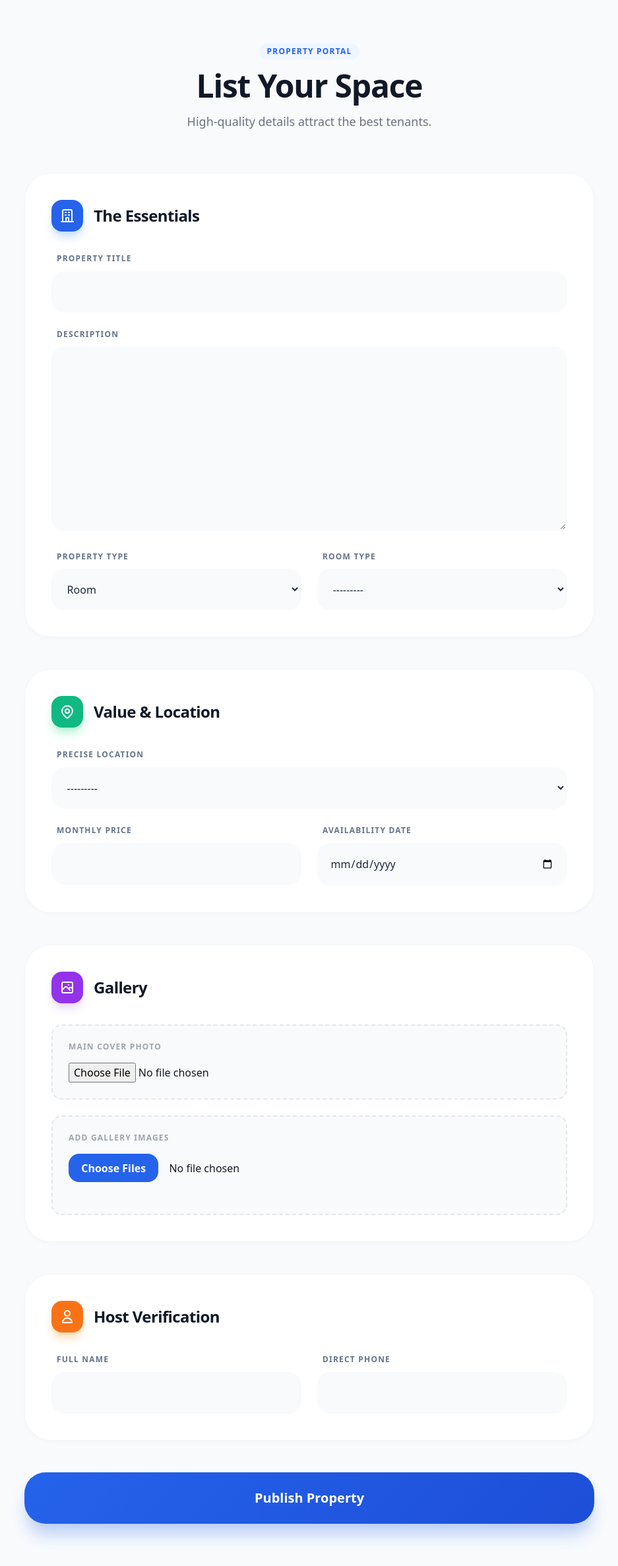
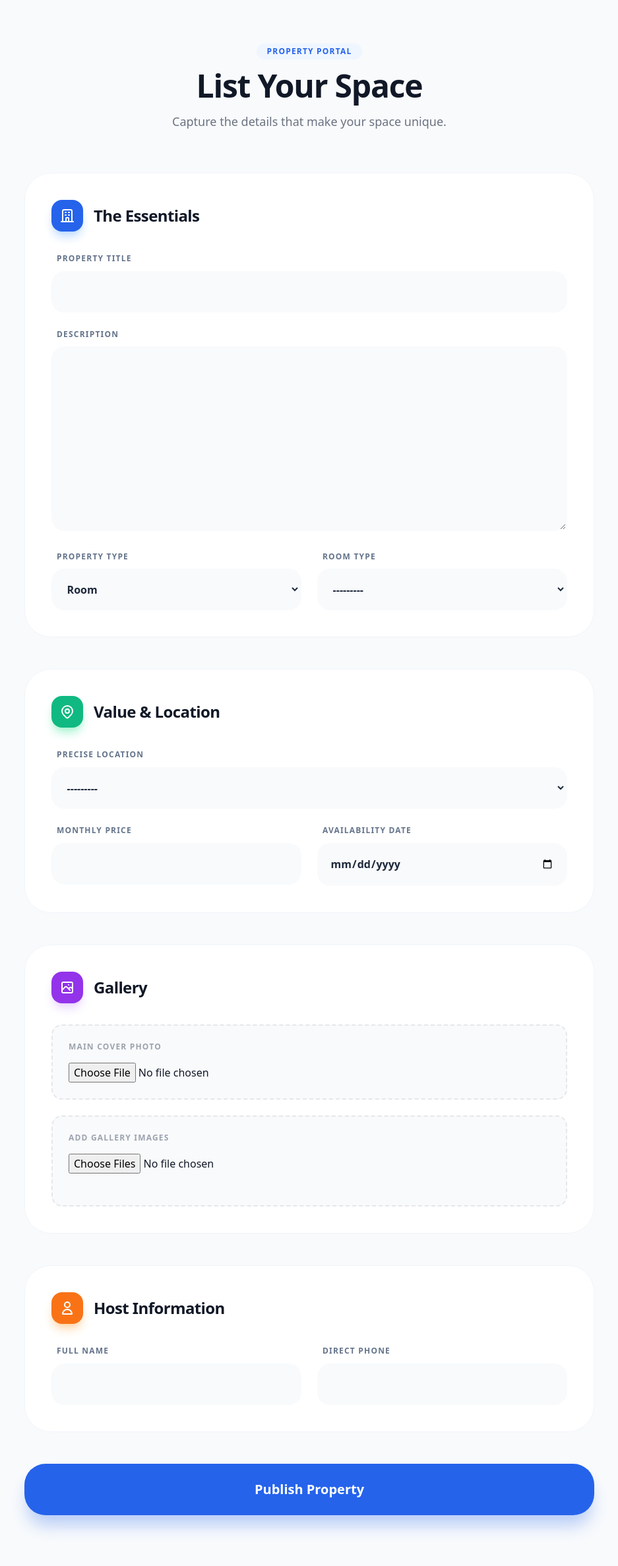
Before and after one commit to Nishan-22/roomfinder, a Django app: page /add/ in a window 1280 px wide. Shown: the part 73-2447 px from the top of the page at 66% size, without its empty margins (171-1108 px from the left). After the commit the page ends 2395 px from the top, so only its background shows below. Run offline with Django 5.2, Linux system fonts and the light colour scheme; the visitor is signed in with stand-in values (Sample User, id 1); some libraries are stand-ins or nearby versions.

```diff
--- a/rooms/templates/rooms/room_form.html
+++ b/rooms/templates/rooms/room_form.html
@@ -7,37 +7,36 @@
 <div class="max-w-4xl mx-auto px-4 py-16 animate-fade-in">
 
     <div class="mb-16 text-center">
-        <span class="inline-block py-1 px-3 rounded-full bg-blue-50 dark:bg-blue-900/30 text-blue-600 dark:text-blue-400 text-xs font-black uppercase tracking-widest mb-4">
+        <span class="inline-block py-1 px-4 rounded-full bg-blue-50 dark:bg-blue-900/30 text-blue-600 dark:text-blue-400 text-xs font-black uppercase tracking-widest mb-4">
             Property Portal
         </span>
         <h2 class="text-5xl font-black tracking-tight text-gray-900 dark:text-white">
             {{ form.instance.pk|yesno:"Refine Listing,List Your Space" }}
         </h2>
-        <p class="text-gray-500 dark:text-gray-400 mt-4 text-lg">High-quality details attract the best tenants.</p>
+        <p class="text-gray-500 dark:text-gray-400 mt-4 text-lg font-medium">Capture the details that make your space unique.</p>
     </div>
 
     <form method="POST" enctype="multipart/form-data" class="space-y-12">
         {% csrf_token %}
 
         {% if form.errors %}
-        <div class="p-6 bg-red-50 dark:bg-red-900/20 border-l-4 border-red-500 rounded-2xl animate-bounce">
+        <div class="p-6 bg-red-50 dark:bg-red-900/20 border-l-4 border-red-500 rounded-2xl animate-pulse">
             <div class="flex items-center mb-2">
                 <svg class="w-5 h-5 text-red-600 mr-2" fill="currentColor" viewBox="0 0 20 20"><path fill-rule="evenodd" d="M18 10a8 8 0 11-16 0 8 8 0 0116 0zm-7 4a1 1 0 11-2 0 1 1 0 012 0zm-1-9a1 1 0 00-1 1v4a1 1 0 102 0V6a1 1 0 00-1-1z" clip-rule="evenodd"></path></svg>
-                <strong class="text-red-800 dark:text-red-300">Please review the following:</strong>
+                <strong class="text-red-800 dark:text-red-300">Validation Error</strong>
             </div>
-            <ul class="list-disc list-inside text-sm text-red-700 dark:text-red-400 space-y-1">
+            <ul class="list-disc list-inside text-sm text-red-700 dark:text-red-400">
                 {% for field in form %}{% for error in field.errors %}<li>{{ field.label }}: {{ error }}</li>{% endfor %}{% endfor %}
-                {% for error in form.non_field_errors %}<li>{{ error }}</li>{% endfor %}
             </ul>
         </div>
         {% endif %}
 
-        <div class="card group">
+        <div class="card">
             <div class="flex items-center space-x-4 mb-8">
                 <div class="w-12 h-12 bg-blue-600 rounded-2xl flex items-center justify-center text-white shadow-lg shadow-blue-200 dark:shadow-none">
                     <svg class="w-6 h-6" fill="none" stroke="currentColor" viewBox="0 0 24 24"><path stroke-linecap="round" stroke-linejoin="round" stroke-width="2" d="M19 21V5a2 2 0 00-2-2H7a2 2 0 00-2 2v16m14 0h2m-2 0h-5m-9 0H3m2 0h5M9 7h1m-1 4h1m4-4h1m-1 4h1m-5 10v-5a1 1 0 011-1h2a1 1 0 011 1v5m-4 0h4"/></svg>
                 </div>
-                <h3 class="text-2xl font-black tracking-tight">The Essentials</h3>
+                <h3 class="text-2xl font-black tracking-tight dark:text-white">The Essentials</h3>
             </div>
 
             <div class="grid gap-6 custom-form">
@@ -61,7 +60,7 @@
                 <div class="w-12 h-12 bg-emerald-500 rounded-2xl flex items-center justify-center text-white shadow-lg shadow-emerald-200 dark:shadow-none">
                     <svg class="w-6 h-6" fill="none" stroke="currentColor" viewBox="0 0 24 24"><path stroke-linecap="round" stroke-linejoin="round" stroke-width="2" d="M17.657 16.657L13.414 20.9a1.998 1.998 0 01-2.827 0l-4.244-4.243a8 8 0 1111.314 0z"/><path stroke-linecap="round" stroke-linejoin="round" stroke-width="2" d="M15 11a3 3 0 11-6 0 3 3 0 016 0z"/></svg>
                 </div>
-                <h3 class="text-2xl font-black tracking-tight">Value & Location</h3>
+                <h3 class="text-2xl font-black tracking-tight dark:text-white">Value & Location</h3>
             </div>
 
             <div class="grid gap-6 custom-form">
@@ -78,31 +77,29 @@
                 <div class="w-12 h-12 bg-purple-600 rounded-2xl flex items-center justify-center text-white shadow-lg shadow-purple-200 dark:shadow-none">
                     <svg class="w-6 h-6" fill="none" stroke="currentColor" viewBox="0 0 24 24"><path stroke-linecap="round" stroke-linejoin="round" stroke-width="2" d="M4 16l4.586-4.586a2 2 0 012.828 0L16 16m-2-2l1.586-1.586a2 2 0 012.828 0L20 14m-6-6h.01M6 20h12a2 2 0 002-2V6a2 2 0 00-2-2H6a2 2 0 00-2 2v12a2 2 0 002 2z"/></svg>
                 </div>
-                <h3 class="text-2xl font-black tracking-tight">Gallery</h3>
+                <h3 class="text-2xl font-black tracking-tight dark:text-white">Gallery</h3>
             </div>
 
             <div class="space-y-6">
-                <div class="p-6 bg-gray-50 dark:bg-gray-950 rounded-2xl border-2 border-dashed border-gray-200 dark:border-gray-800">
+                <div class="p-6 bg-gray-50 dark:bg-gray-900/50 rounded-2xl border-2 border-dashed border-gray-200 dark:border-gray-800">
                     <label class="block text-xs font-black text-gray-400 uppercase tracking-widest mb-4">Main Cover Photo</label>
                     {{ form.image }}
                 </div>
 
-                <div class="p-6 bg-gray-50 dark:bg-gray-950 rounded-2xl border-2 border-dashed border-gray-200 dark:border-gray-800">
+                <div class="p-6 bg-gray-50 dark:bg-gray-900/50 rounded-2xl border-2 border-dashed border-gray-200 dark:border-gray-800">
                     <label class="block text-xs font-black text-gray-400 uppercase tracking-widest mb-4">Add Gallery Images</label>
-                    <input type="file" name="gallery_images" id="gallery-input" multiple accept="image/*" class="file-input">
+                    <input type="file" name="gallery_images" id="gallery-input" multiple accept="image/*" class="file-input w-full">
                     <div id="preview-grid" class="grid grid-cols-3 md:grid-cols-4 gap-4 mt-6"></div>
                 </div>
 
                 {% if form.instance.pk and form.instance.images.all %}
                 <div class="pt-6 border-t border-gray-100 dark:border-gray-800">
-                    <p class="font-black text-sm text-gray-400 uppercase tracking-widest mb-4">Current Gallery (Select to Remove)</p>
+                    <p class="font-black text-sm text-gray-400 uppercase tracking-widest mb-4">Manage Gallery</p>
                     <div class="grid grid-cols-3 md:grid-cols-5 gap-3">
                         {% for img in form.instance.images.all %}
                         <label class="relative group cursor-pointer aspect-square overflow-hidden rounded-xl">
                             <img src="{{ img.image.url }}" class="w-full h-full object-cover group-hover:scale-110 transition duration-500">
-                            <input type="checkbox" name="delete_images" value="{{ img.id }}"
-                                   class="absolute top-2 right-2 w-5 h-5 accent-red-600 rounded shadow-lg">
-                            <div class="absolute inset-0 bg-red-500/10 opacity-0 group-hover:opacity-100 transition-opacity"></div>
+                            <input type="checkbox" name="delete_images" value="{{ img.id }}" class="absolute top-2 right-2 w-5 h-5 accent-red-600 rounded">
                         </label>
                         {% endfor %}
                     </div>
@@ -116,9 +113,8 @@
                 <div class="w-12 h-12 bg-orange-500 rounded-2xl flex items-center justify-center text-white shadow-lg shadow-orange-200 dark:shadow-none">
                     <svg class="w-6 h-6" fill="none" stroke="currentColor" viewBox="0 0 24 24"><path stroke-linecap="round" stroke-linejoin="round" stroke-width="2" d="M16 7a4 4 0 11-8 0 4 4 0 018 0zM12 14a7 7 0 00-7 7h14a7 7 0 00-7-7z"/></svg>
                 </div>
-                <h3 class="text-2xl font-black tracking-tight">Host Verification</h3>
+                <h3 class="text-2xl font-black tracking-tight dark:text-white">Host Information</h3>
             </div>
-
             <div class="grid md:grid-cols-2 gap-6 custom-form">
                 <div class="field-group"><label>Full Name</label>{{ form.owner_name }}</div>
                 <div class="field-group"><label>Direct Phone</label>{{ form.contact_number }}</div>
@@ -132,58 +128,66 @@
 </div>
 
 <style>
-    .card { background: white; padding: 2.5rem; border-radius: 2.5rem; border: 1px solid #f1f5f9; box-shadow: 0 4px 6px -1px rgba(0,0,0,0.02); transition: transform 0.3s; }
-    .dark .card { background: #0f172a; border-color: #1e293b; box-shadow: none; }
+    .card { background: white; padding: 2.5rem; border-radius: 2.5rem; border: 1px solid #f1f5f9; transition: all 0.3s ease; }
+    .dark .card { background: #0f172a; border-color: #1e293b; }
 
     .field-group label { display: block; font-size: 0.75rem; font-weight: 800; text-transform: uppercase; letter-spacing: 0.1em; color: #64748b; margin-bottom: 0.6rem; padding-left: 0.5rem; }
 
+    /* 🎨 THE FIX: Improved visibility and focus states */
     .custom-form input, .custom-form textarea, .custom-form select {
-        width: 100%; padding: 1.1rem; border-radius: 1.25rem; background: #f8fafc; border: 2px solid transparent;
-        transition: all 0.3s; color: #1e293b; outline: none; font-weight: 500;
+        width: 100%; padding: 1.1rem; border-radius: 1.25rem;
+        background: #f8fafc; border: 2px solid transparent;
+        transition: all 0.2s ease; color: #1e293b; outline: none; font-weight: 600;
     }
-    .dark .custom-form input, .dark .custom-form textarea, .dark .custom-form select { background: #1e293b; color: #f8fafc; }
-    .custom-form input:focus { border-color: #2563eb; background: white; box-shadow: 0 0 0 4px rgba(37, 99, 235, 0.1); }
 
-    .file-input::file-selector-button {
-        background: #2563eb; color: white; border: none; padding: 0.6rem 1.2rem; border-radius: 1rem; font-weight: 800; margin-right: 1rem; transition: 0.3s;
+    .dark .custom-form input, .dark .custom-form textarea, .dark .custom-form select {
+        background: #1e293b; color: #f8fafc;
     }
-    .file-input::file-selector-button:hover { background: #1e40af; }
 
-    .thumb-preview { height: 90px; width: 100%; object-fit: cover; border-radius: 1rem; animation: slideUp 0.4s ease-out forwards; }
+    /* Keep background consistent when typing to prevent "white-out" */
+    .custom-form input:focus, .custom-form textarea:focus {
+        border-color: #2563eb;
+        background: #ffffff;
+        box-shadow: 0 0 0 4px rgba(37, 99, 235, 0.1);
+    }
+
+    .dark .custom-form input:focus, .dark .custom-form textarea:focus {
+        background: #1e293b; /* Stays dark in dark mode */
+        border-color: #3b82f6;
+        box-shadow: 0 0 0 4px rgba(59, 130, 246, 0.2);
+    }
 
     .submit-btn {
-        width: 100%; padding: 1.5rem; font-weight: 900; background: linear-gradient(135deg, #2563eb 0%, #1d4ed8 100%);
+        width: 100%; padding: 1.5rem; font-weight: 900; background: #2563eb;
         color: white; border-radius: 2rem; font-size: 1.25rem; box-shadow: 0 20px 25px -5px rgba(37, 99, 235, 0.3); transition: all 0.3s;
     }
 
-    @keyframes slideUp { from { opacity: 0; transform: translateY(10px); } to { opacity: 1; transform: translateY(0); } }
+    .thumb-preview { height: 90px; width: 100%; object-fit: cover; border-radius: 1rem; border: 2px solid white; box-shadow: 0 4px 10px rgba(0,0,0,0.1); }
 </style>
 
 <script>
-    // --- Gallery Preview Logic ---
+    // Preview Gallery Images
     document.getElementById('gallery-input').addEventListener('change', function(e) {
         const grid = document.getElementById('preview-grid');
         grid.innerHTML = '';
         [...e.target.files].forEach(file => {
             const reader = new FileReader();
-            reader.onload = function(event) {
+            reader.onload = (event) => {
                 const img = document.createElement('img');
                 img.src = event.target.result;
-                img.className = "thumb-preview";
+                img.className = "thumb-preview animate-fade-in";
                 grid.appendChild(img);
             }
             reader.readAsDataURL(file);
         });
     });
 
-    // --- Scroll Progress Logic ---
+    // Scroll Progress Bar
     window.addEventListener('scroll', () => {
-        const h = document.documentElement,
-              b = document.body,
-              st = 'scrollTop',
-              sh = 'scrollHeight';
-        const percent = (h[st]||b[st]) / ((h[sh]||b[sh]) - h.clientHeight) * 100;
-        document.getElementById('scroll-progress').style.width = percent + '%';
+        const winScroll = document.body.scrollTop || document.documentElement.scrollTop;
+        const height = document.documentElement.scrollHeight - document.documentElement.clientHeight;
+        const scrolled = (winScroll / height) * 100;
+        document.getElementById('scroll-progress').style.width = scrolled + "%";
     });
 </script>
 {% endblock %}
```
